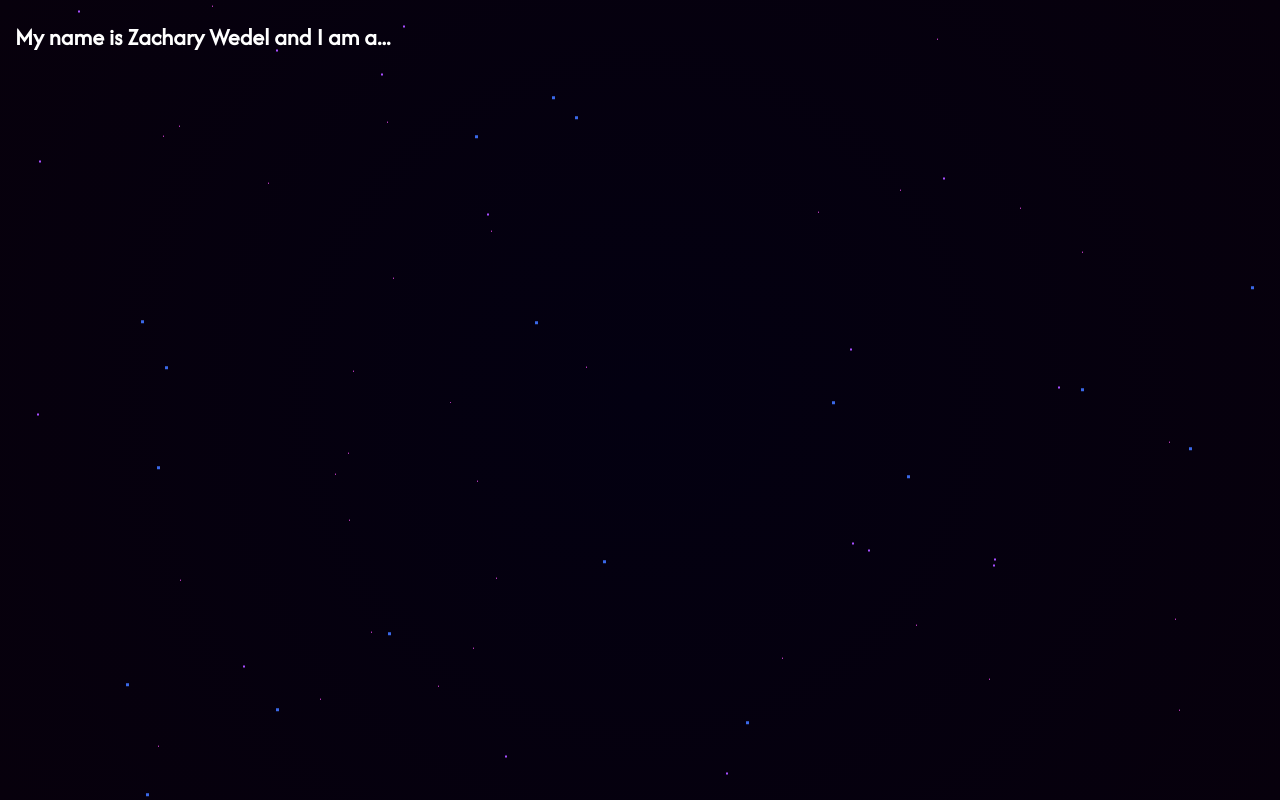
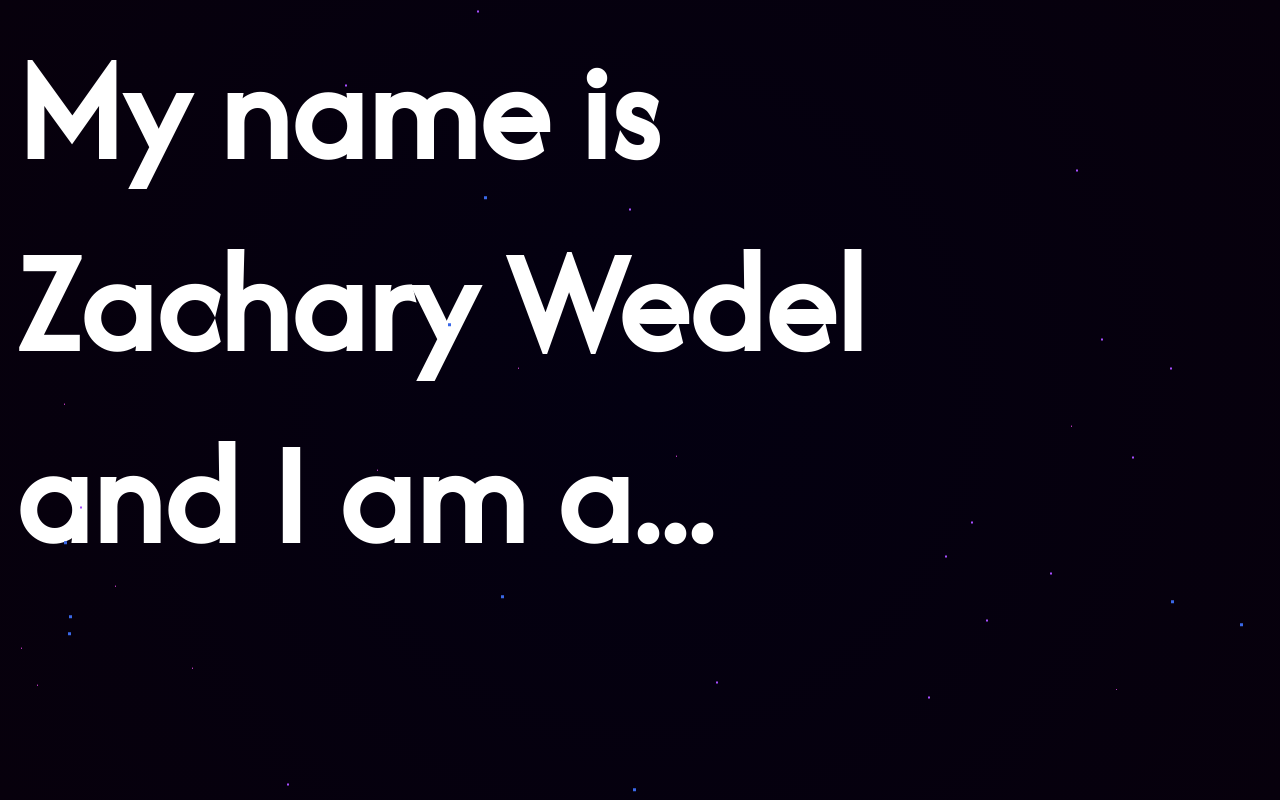
Before and after one commit to zaccmagicdev/personal_portfolio, a React (Create React App) app: page / in a window 1280 px wide. Built offline with nearby package versions, Linux system fonts and the light colour scheme.

Commit message:
WIP: Working on fixing glitch with scroll

```diff
--- a/src/components/App/App.js
+++ b/src/components/App/App.js
@@ -4,12 +4,12 @@ function App() {
   return (
     <div className="App">
 
-      <div className='stars1' />
-      <div className='stars2' />
-      <div className='stars3' />
+      <div className='stars stars1' />
+      <div className='stars stars2' />
+      <div className='stars stars3' />
 
       <section className='app__section'>
-        <h1>My name is Zachary Wedel and I am a...</h1>
+        <h1 className='app__main-text'>My name is Zachary Wedel and I am a...</h1>
       </section>
     </div>
   );
--- a/src/components/App/App.scss
+++ b/src/components/App/App.scss
@@ -21,7 +21,6 @@ $shadows-big: renderStars(300,'#3A68E8');
 * {
   padding: 0;
   margin: 0;
-  height: 0;
 }
 
 body {
@@ -29,7 +28,8 @@ body {
   background: radial-gradient(circle, rgb(3, 0, 17) 0%, rgb(7, 0, 12) 100%);
   background-attachment: fixed;
   font-family: 'Afacad Flux', Arial, Helvetica;
-  color: white
+  color: white;
+  height: auto;
 }
 
 .App {
@@ -37,6 +37,14 @@ body {
   perspective: 1px;
   max-width: 1000px;
   padding: 15px;
+  display: flex;
+  align-items: center;
+  z-index: 999;
+}
+
+.stars{
+  position: absolute;
+  z-index: 2;
 }
 
 .stars1 {
@@ -93,6 +101,10 @@ body {
   }
 }
 
+.app__main-text{
+  font-size: 9em;
+}
+
 @keyframes starMove {
   from {
     transform: translateY(-2000px);
```
